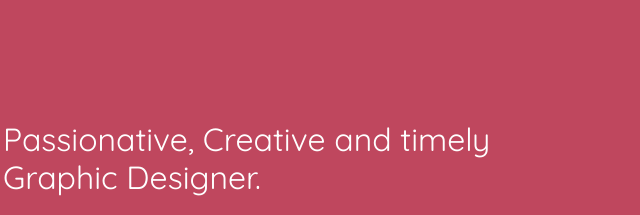
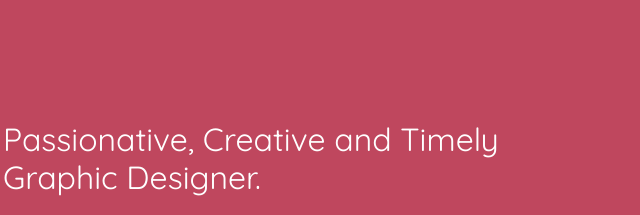
Before and after one commit to skang20/SoojungK, a plain HTML site: page index.html in a window 1280 px wide. Shown: the part 737-952 px from the top of the page, 637-1277 px from the left. Drawn offline with Linux system fonts and the light colour scheme.

Commit message:
Update index.html

```diff
--- a/index.html
+++ b/index.html
@@ -68,7 +68,7 @@ https://www.tooplate.com/view/2122-nano-folio
 					</div>
 
 					<div class="about-text">
-						<h1 class="subtle"> Passionative, Creative and timely <br> Graphic Designer. </h1>
+						<h1 class="subtle"> Passionative, Creative and Timely <br> Graphic Designer. </h1>
 						<h3>EDUCATION</h3>
 						<p># Fanshawe College - London, On</p>
 						<p>&nbsp;&nbsp;&nbsp;Certification in EAP (Jan. 2018 - Aug. 2018)</p>
```
